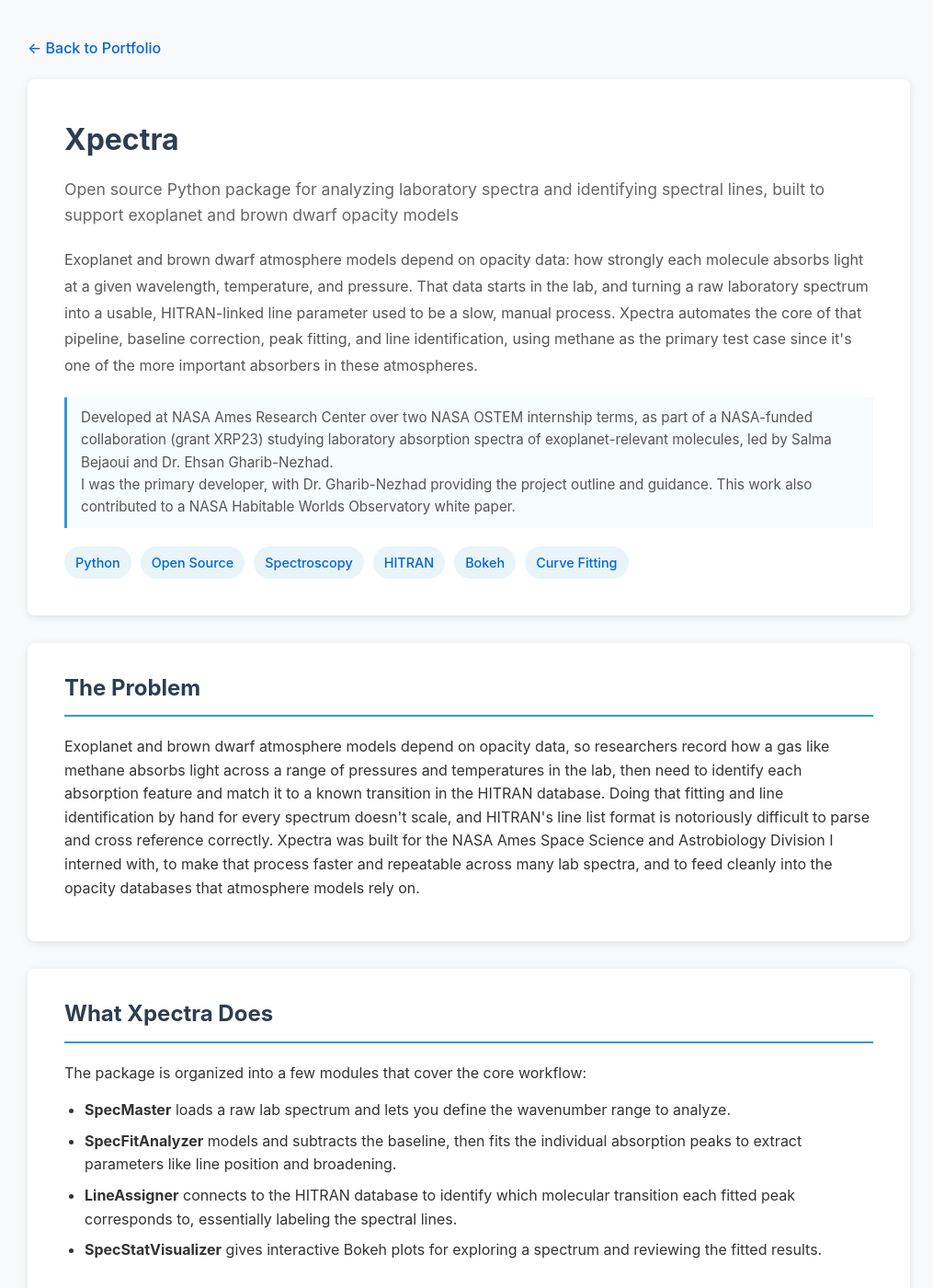
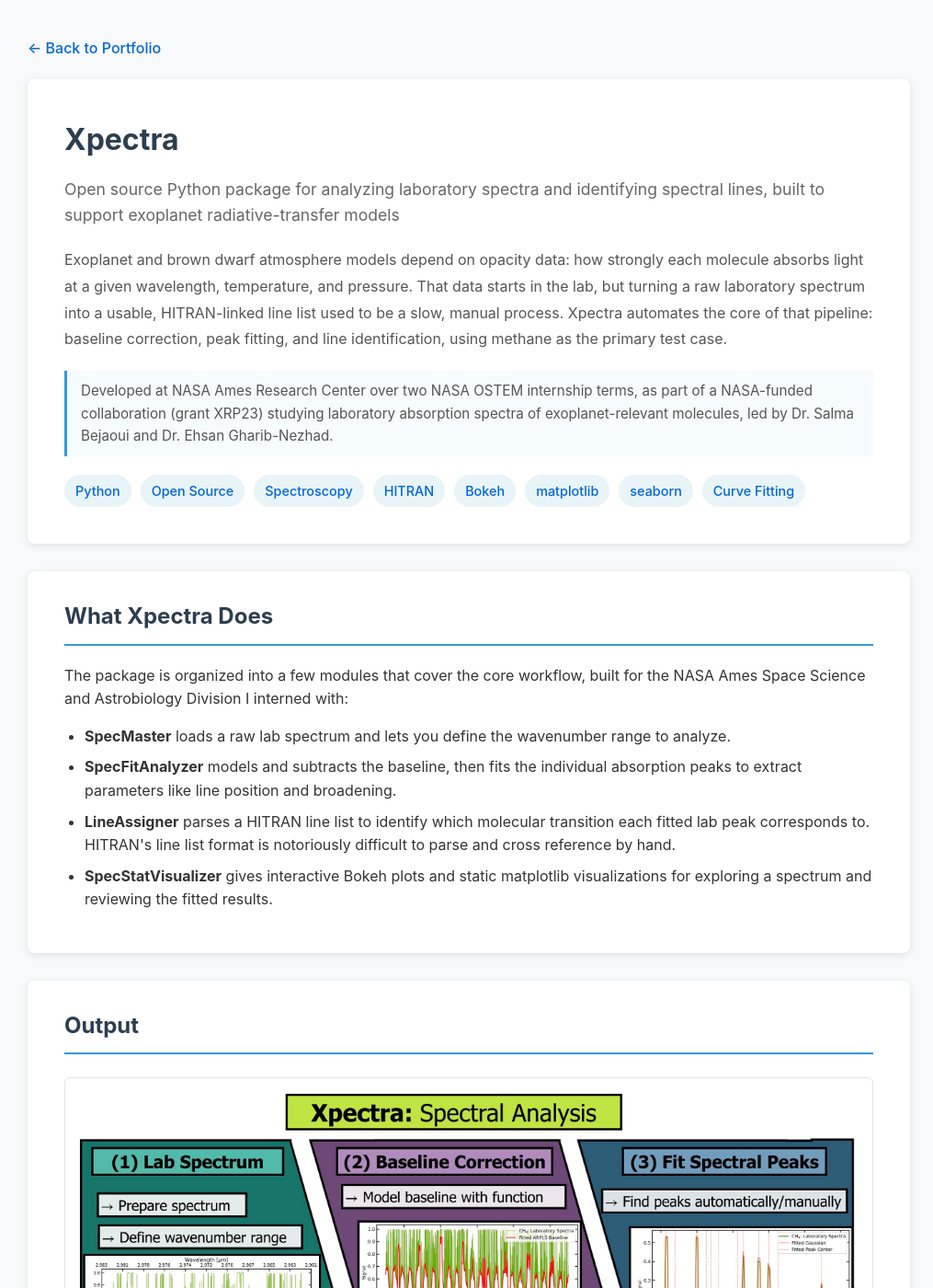
Before and after one commit to emader12/emader12.github.io, a Jekyll site: the page projects/xpectra-spectral-analysis/index.html, which Jekyll copies as it is, in a window 1280 px wide and 1400 px high. Shown: the whole window at 92% size, without its empty margins (130-1145 px from the left). Built offline with Jekyll 4.4.1, drawn with Linux system fonts in a browser that asks for light colours; some of the changed text lies outside the part shown.

Commit message:
polished xpectra page

```diff
--- a/projects/xpectra-spectral-analysis/index.html
+++ b/projects/xpectra-spectral-analysis/index.html
@@ -133,15 +133,14 @@
 
         <header>
             <h1>Xpectra</h1>
-            <p class="subtitle">Open source Python package for analyzing laboratory spectra and identifying spectral lines, built to support exoplanet and brown dwarf opacity models</p>
+            <p class="subtitle">Open source Python package for analyzing laboratory spectra and identifying spectral lines, built to support exoplanet radiative-transfer models</p>
 
             <div class="description">
-                <p>Exoplanet and brown dwarf atmosphere models depend on opacity data: how strongly each molecule absorbs light at a given wavelength, temperature, and pressure. That data starts in the lab, and turning a raw laboratory spectrum into a usable, HITRAN-linked line parameter used to be a slow, manual process. Xpectra automates the core of that pipeline, baseline correction, peak fitting, and line identification, using methane as the primary test case since it's one of the more important absorbers in these atmospheres.</p>
+                <p>Exoplanet and brown dwarf atmosphere models depend on opacity data: how strongly each molecule absorbs light at a given wavelength, temperature, and pressure. That data starts in the lab, but turning a raw laboratory spectrum into a usable, HITRAN-linked line list used to be a slow, manual process. Xpectra automates the core of that pipeline: baseline correction, peak fitting, and line identification, using methane as the primary test case.</p>
             </div>
 
             <div class="credit">
-                Developed at NASA Ames Research Center over two NASA OSTEM internship terms, as part of a NASA-funded collaboration (grant XRP23) studying laboratory absorption spectra of exoplanet-relevant molecules, led by Salma Bejaoui and Dr. Ehsan Gharib-Nezhad.<br>
-                I was the primary developer, with Dr. Gharib-Nezhad providing the project outline and guidance. This work also contributed to a NASA Habitable Worlds Observatory white paper.
+                Developed at NASA Ames Research Center over two NASA OSTEM internship terms, as part of a NASA-funded collaboration (grant XRP23) studying laboratory absorption spectra of exoplanet-relevant molecules, led by Dr. Salma Bejaoui and Dr. Ehsan Gharib-Nezhad.<br>
             </div>
 
             <div class="badges">
@@ -150,23 +149,20 @@
                 <span class="badge">Spectroscopy</span>
                 <span class="badge">HITRAN</span>
                 <span class="badge">Bokeh</span>
+                <span class="badge">matplotlib</span>
+                <span class="badge">seaborn</span>
                 <span class="badge">Curve Fitting</span>
             </div>
         </header>
 
         <section>
-            <h2>The Problem</h2>
-            <p>Exoplanet and brown dwarf atmosphere models depend on opacity data, so researchers record how a gas like methane absorbs light across a range of pressures and temperatures in the lab, then need to identify each absorption feature and match it to a known transition in the HITRAN database. Doing that fitting and line identification by hand for every spectrum doesn't scale, and HITRAN's line list format is notoriously difficult to parse and cross reference correctly. Xpectra was built for the NASA Ames   Space Science and Astrobiology Division I interned with, to make that process faster and repeatable across many lab spectra, and to feed cleanly into the opacity databases that atmosphere models rely on.</p>
-        </section>
-
-        <section>
             <h2>What Xpectra Does</h2>
-            <p>The package is organized into a few modules that cover the core workflow:</p>
+            <p>The package is organized into a few modules that cover the core workflow, built for the NASA Ames Space Science and Astrobiology Division I interned with:</p>
             <ul>
                 <li><strong>SpecMaster</strong> loads a raw lab spectrum and lets you define the wavenumber range to analyze.</li>
                 <li><strong>SpecFitAnalyzer</strong> models and subtracts the baseline, then fits the individual absorption peaks to extract parameters like line position and broadening.</li>
-                <li><strong>LineAssigner</strong> connects to the HITRAN database to identify which molecular transition each fitted peak corresponds to, essentially labeling the spectral lines.</li>
-                <li><strong>SpecStatVisualizer</strong> gives interactive Bokeh plots for exploring a spectrum and reviewing the fitted results.</li>
+                <li><strong>LineAssigner</strong> parses a HITRAN line list to identify which molecular transition each fitted lab peak corresponds to. HITRAN's line list format is notoriously difficult to parse and cross reference by hand.</li>
+                <li><strong>SpecStatVisualizer</strong> gives interactive Bokeh plots and static matplotlib visualizations for exploring a spectrum and reviewing the fitted results.</li>
             </ul>
         </section>
 
@@ -185,6 +181,12 @@
         </section>
 
         <section>
+            <h2>Open Source</h2>
+            <p>At NASA, open source is treated as part of the scientific method rather than an afterthought. Publicly available code and data make results reproducible, invite scrutiny from outside the immediate team, and ensure the analysis outlives the tenure of any single contributor. I presented on this at NASA Ames's ST Open Science Workshop in September 2024, with Xpectra as the case study.</p>
+            <p>Developing Xpectra for that audience meant treating it as software rather than a one-off analysis script: version control on GitHub, type-hinted functions, detailed docstrings, structured logging in place of print statements, and Sphinx documentation generated directly from the docstrings.</p>
+        </section>
+
+        <section>
             <h2>Links</h2>
             <div class="links-row">
                 <a href="https://github.com/EhsanGharibNezhad/Xpectra" class="github-link" target="_blank">
```
Also changed, not shown: 1 other file.
